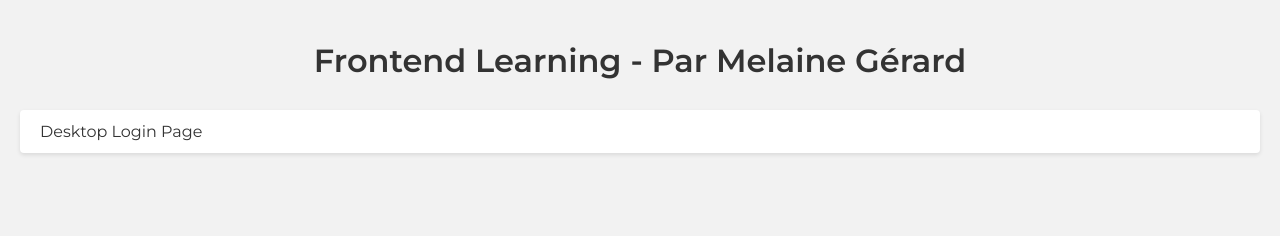
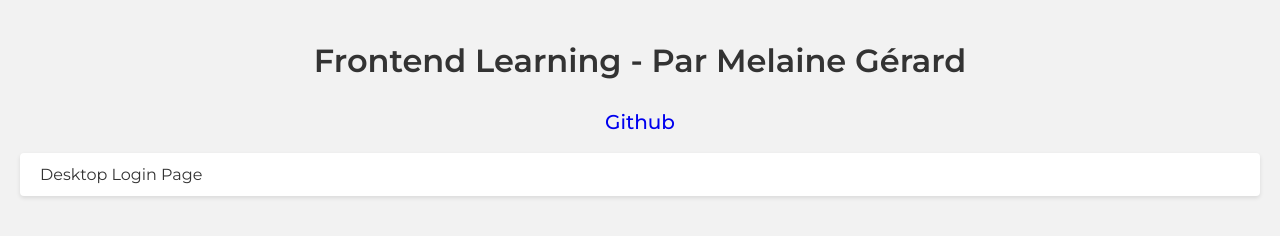
Before and after one commit to MelaineGerard/Frontend-Learning, a plain HTML site: page projects/index.html in a window 1280 px wide. Drawn offline with Linux system fonts and the light colour scheme.

Commit message:
:sparkles: Ajout lien github

```diff
--- a/projects/index.html
+++ b/projects/index.html
@@ -10,6 +10,7 @@
 </head>
 <body>
     <h1>Frontend Learning - Par Melaine Gérard</h1>
+    <h3 class="text-center"><a class="github-link" href="https://github.com/MelaineGerard/Frontend-Learning">Github</a></h3>
 
     <nav>
         <ul class="link-list">
--- a/projects/style.css
+++ b/projects/style.css
@@ -37,3 +37,21 @@ h1 {
 .link-list li a:hover {
     background-color: #e5e5e5;
 }
+
+.text-center {
+    text-align: center;
+}
+
+
+.github-link {
+    display: inline-block;
+    text-decoration: none;
+    font-size: 20px;
+    font-weight: 500;
+    transition: all 0.2s ease-in-out;
+}
+
+.github-link:hover {
+    scale: 1.2;
+    color: #484848;
+}
```
